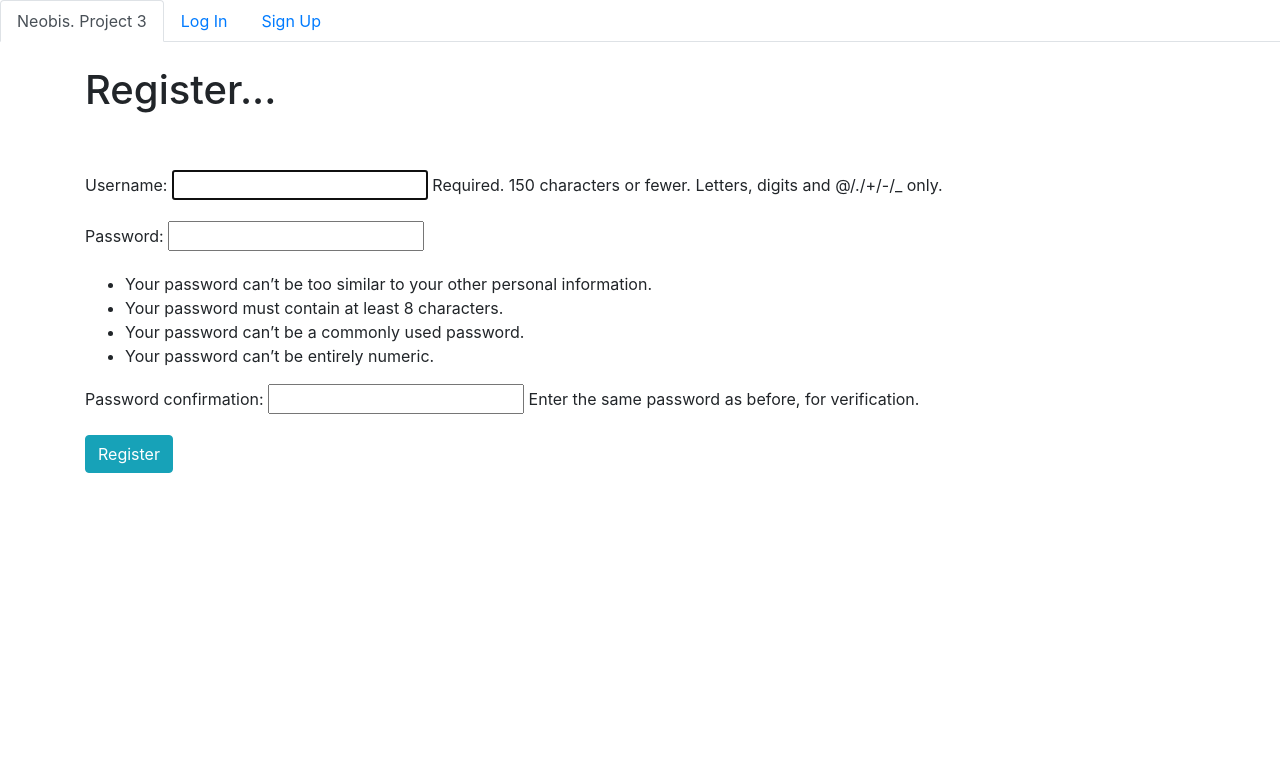
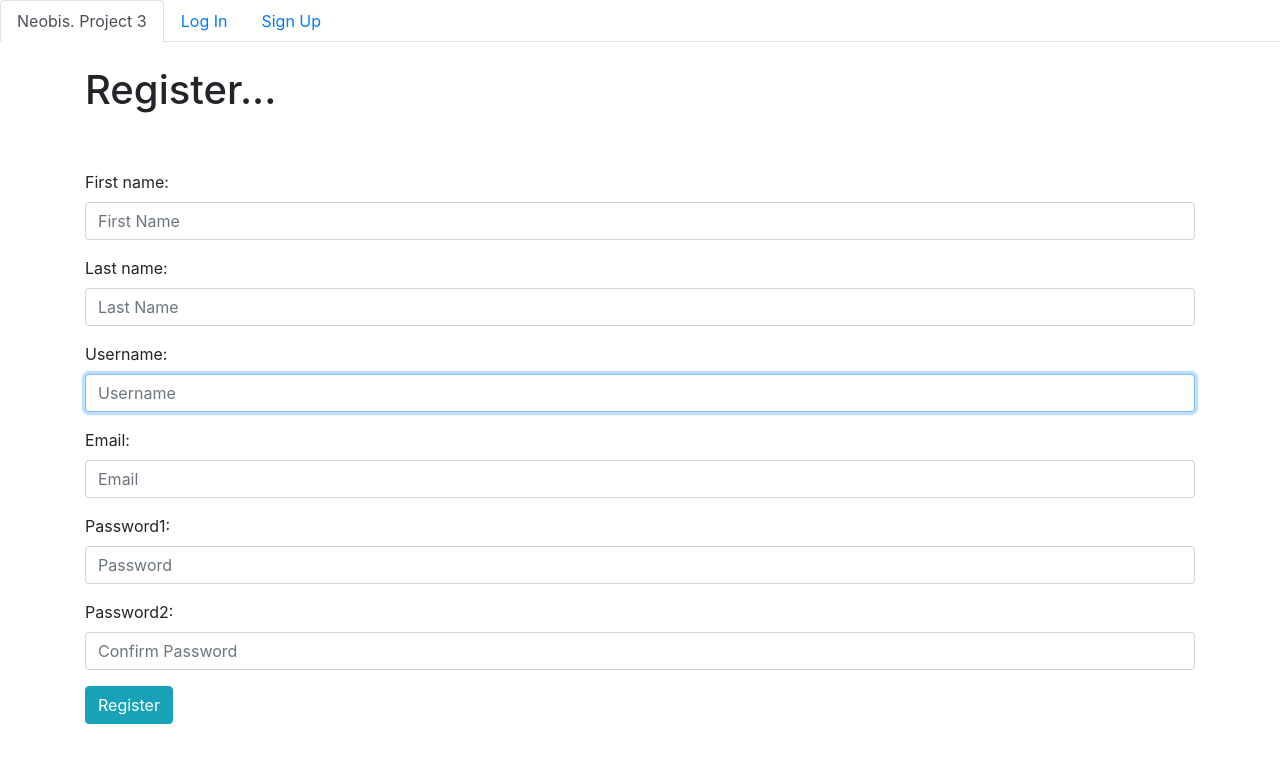
Before and after one commit to Akhambay/Neobis_DjangoGirls_Project, a Django app: page /users/register/ in a window 1280 px wide. Shown: the top 763 px of the page. Run offline with Django 4.2, Linux system fonts and the light colour scheme.

Commit message:
Add name to SignUp form, Fix redirect aft Edit Del

```diff
--- a/news_app/views.py
+++ b/news_app/views.py
@@ -20,6 +20,7 @@ class AddNewsView(CreateView):
     model = Post
     form_class = PostForm
     template_name = 'add_news.html'
+    success_url = reverse_lazy('home')
     # fields = '__all__'
 
 
@@ -27,6 +28,7 @@ class UpdateNewsView(UpdateView):
     model = Post
     form_class = PostForm
     template_name = 'update_news.html'
+    success_url = reverse_lazy('home')
     # fields = ['title', 'title_tag', 'body']
 
 
--- /dev/null
+++ b/users/forms.py
@@ -0,0 +1,45 @@
+from django import forms
+from django.contrib.auth.models import User
+from django.contrib.auth.forms import UserCreationForm
+
+
+class RegisterForm(UserCreationForm):
+    # fields we want to include and customize in our form
+    first_name = forms.CharField(max_length=100,
+                                 required=True,
+                                 widget=forms.TextInput(attrs={'placeholder': 'First Name',
+                                                               'class': 'form-control',
+                                                               }))
+    last_name = forms.CharField(max_length=100,
+                                required=True,
+                                widget=forms.TextInput(attrs={'placeholder': 'Last Name',
+                                                              'class': 'form-control',
+                                                              }))
+    username = forms.CharField(max_length=100,
+                               required=True,
+                               widget=forms.TextInput(attrs={'placeholder': 'Username',
+                                                             'class': 'form-control',
+                                                             }))
+    email = forms.EmailField(required=True,
+                             widget=forms.TextInput(attrs={'placeholder': 'Email',
+                                                           'class': 'form-control',
+                                                           }))
+    password1 = forms.CharField(max_length=50,
+                                required=True,
+                                widget=forms.PasswordInput(attrs={'placeholder': 'Password',
+                                                                  'class': 'form-control',
+                                                                  'data-toggle': 'password',
+                                                                  'id': 'password',
+                                                                  }))
+    password2 = forms.CharField(max_length=50,
+                                required=True,
+                                widget=forms.PasswordInput(attrs={'placeholder': 'Confirm Password',
+                                                                  'class': 'form-control',
+                                                                  'data-toggle': 'password',
+                                                                  'id': 'password',
+                                                                  }))
+
+    class Meta:
+        model = User
+        fields = ['first_name', 'last_name', 'username',
+                  'email', 'password1', 'password2']
--- a/users/templates/registration/register.html
+++ b/users/templates/registration/register.html
@@ -10,8 +10,6 @@
     <form method="POST">
         {% csrf_token %}
         {{ form.as_p }}
-        {{ form.first_name }}
-        {{ form.last_name }}
         <button class="btn btn-info">Register</button>
 </div>
 {% endblock %}
--- a/users/urls.py
+++ b/users/urls.py
@@ -1,6 +1,8 @@
 from django.urls import path
-from .views import UserRegisterView
+# from .views import UserRegisterView
+from .views import RegisterView
 
 urlpatterns = [
-    path('register/', UserRegisterView.as_view(), name='register'),
+    # path('register/', UserRegisterView.as_view(), name='register'),
+    path('register/', RegisterView.as_view(), name='register'),
 ]
--- a/users/views.py
+++ b/users/views.py
@@ -4,8 +4,37 @@ from django.contrib.auth.forms import UserCreationForm
 from django.urls import reverse_lazy
 
 
-class UserRegisterView(generic.CreateView):
-    form_class = UserCreationForm
+# class UserRegisterView(generic.CreateView):
+# form_class = UserCreationForm
+# template_name = 'registration/register.html'
+# success_url = reverse_lazy('login')
+# Create your views here.
+
+from django.shortcuts import render, redirect
+from django.contrib import messages
+from django.views import View
+
+from .forms import RegisterForm
+
+
+class RegisterView(View):
+    form_class = RegisterForm
+    initial = {'key': 'value'}
     template_name = 'registration/register.html'
-    success_url = reverse_lazy('login')
-# Create your views here.
+
+    def get(self, request, *args, **kwargs):
+        form = self.form_class(initial=self.initial)
+        return render(request, self.template_name, {'form': form})
+
+    def post(self, request, *args, **kwargs):
+        form = self.form_class(request.POST)
+
+        if form.is_valid():
+            form.save()
+
+            username = form.cleaned_data.get('username')
+            messages.success(request, f'Account created for {username}')
+
+            return redirect(to='/')
+
+        return render(request, self.template_name, {'form': form})
```
Also changed, not shown: news_app/templates/home1.html (deleted, +0 -26 lines), db.sqlite3, news_app/migrations/0006_remove_post_status.py (added), 1 other file.
